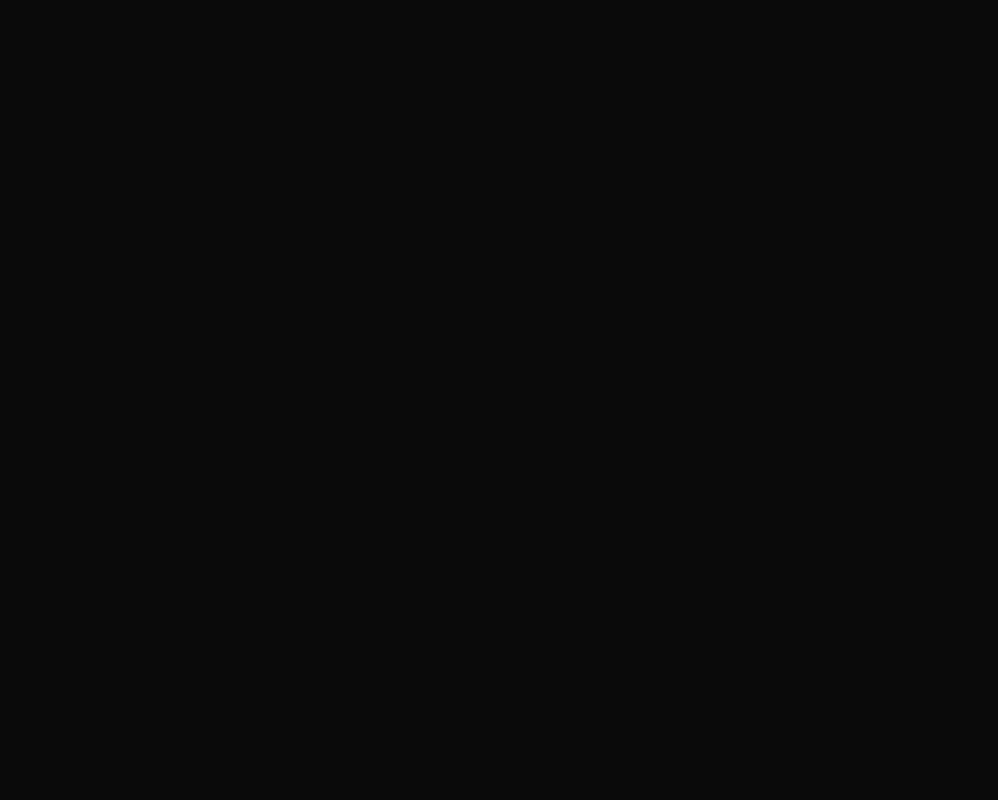
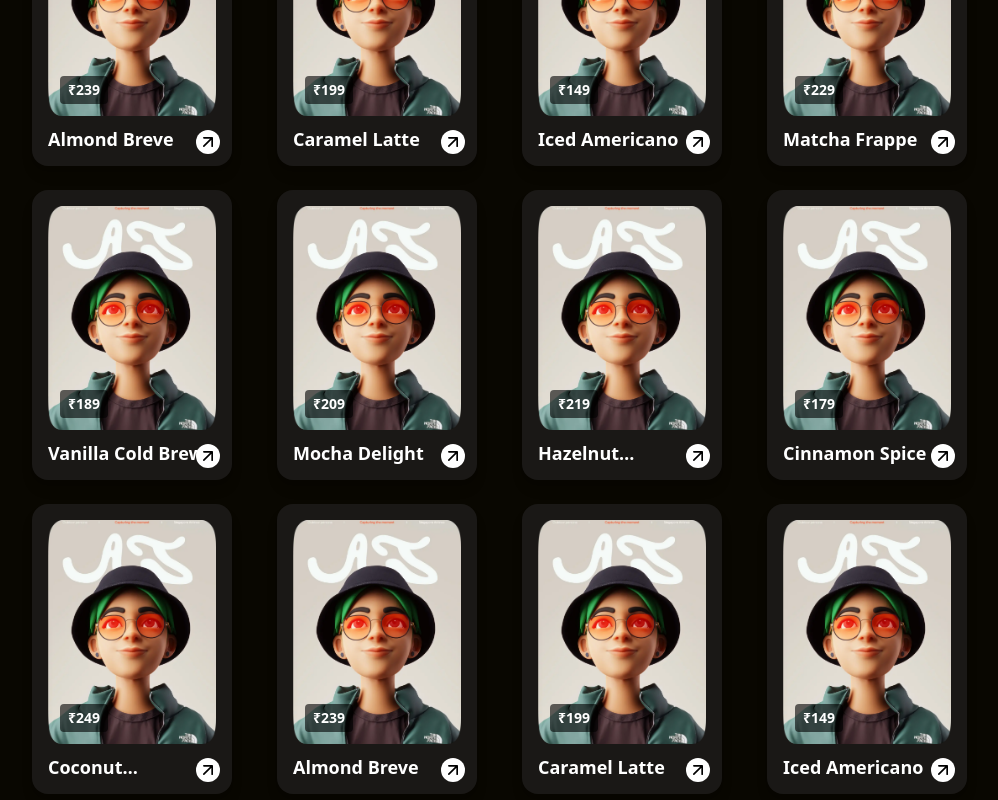
Before and after one commit to SumeetSharma-tech/Wraps-Brand, a Next.js app: page /All in a window 1280 px wide. Shown: the part 1160-1960 px from the top of the page, without its empty margins (264-1262 px from the left). Before the commit the page ends 1108 px from the top, so only its background shows below. Built offline with nearby package versions, Linux system fonts and the light colour scheme.

Commit message:
Overwrite remote with local code

```diff
--- a/src/app/All/page.tsx
+++ b/src/app/All/page.tsx
@@ -110,11 +110,23 @@ const Drinks = () => {
   { id: 39, name: "Iced Americano", image: Img.src, price: 149, Link: "/specific/2" },
   { id: 40, name: "Matcha Frappe", image: Img.src, price: 229, Link: "/specific/3" },
   { id: 41, name: "Vanilla Cold Brew", image: Img.src, price: 189, Link: "/specific/4" },
+  { id: 42, name: "Mocha Delight", image: Img.src, price: 209, Link: "/specific/5" },
+  { id: 43, name: "Hazelnut Cappuccino", image: Img.src, price: 219, Link: "/specific/6" },
+  { id: 44, name: "Cinnamon Spice", image: Img.src, price: 179, Link: "/specific/7" },
+  { id: 45, name: "Coconut Macchiato", image: Img.src, price: 249, Link: "/specific/8" },
+  // extra for variety
+  { id: 46, name: "Almond Breve", image: Img.src, price: 239, Link: "/specific/9" },
+  { id: 47, name: "Caramel Latte", image: Img.src, price: 199, Link: "/specific/1" },
+  { id: 48, name: "Iced Americano", image: Img.src, price: 149, Link: "/specific/2" },
+  { id: 49, name: "Matcha Frappe", image: Img.src, price: 229, Link: "/specific/3" },
+  { id: 50, name: "Vanilla Cold Brew", image: Img.src, price: 189, Link: "/specific/4" },
+  { id: 51, name: "Mocha Delight", image: Img.src, price: 209, Link: "/specific/5" },
+  { id: 52, name: "Hazelnut Cappuccino", image: Img.src, price: 219, Link: "/specific/6" },
   ];
 
   const [isFilterOpen, setIsFilterOpen] = useState(false);
   const [currentPage, setCurrentPage] = useState(1);
-  const itemsPerPage = 8;
+  const itemsPerPage = 40;
 
   // For simplicity, we just render all drinks (no real filtering)
 const drinksToRender = drink;
```
